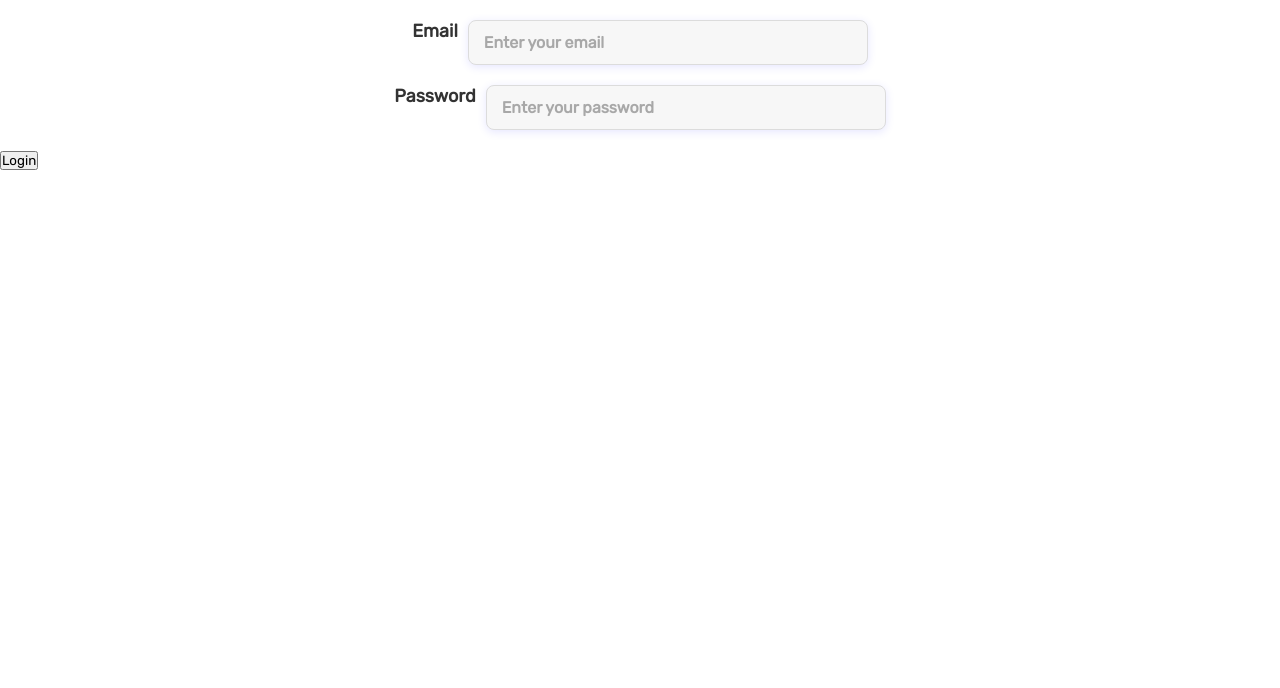
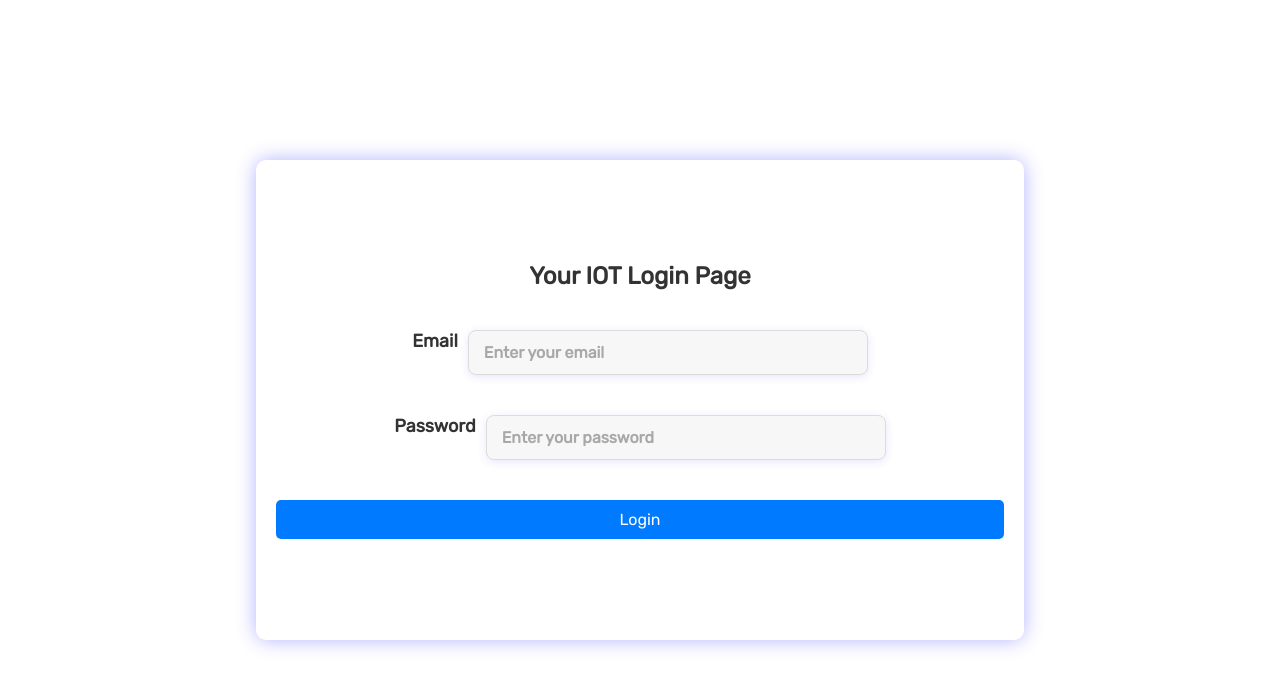
Before and after one commit to Team-Songa-Songa/IOT-Frontend, a React (Create React App) app: page /login in a window 1280 px wide. Shown: the top 688 px of the page. Built offline with nearby package versions, Linux system fonts and the light colour scheme; a web font is replaced by a local one.

Commit message:
working on the login page - authentication pages completed(styling)

```diff
--- a/src/components/Authentication/Login/login.jsx
+++ b/src/components/Authentication/Login/login.jsx
@@ -1,6 +1,6 @@
 import React, { useState } from "react";
 import InputField from "../../Reusable_Components/inputField";
-
+import { Link } from "react-router-dom";
 const Login = () => {
   const [formData, setFormData] = useState({
     email: "",
@@ -13,10 +13,13 @@ const Login = () => {
 
   const handleSubmit = (e) => {
     e.preventDefault();
-    // Handle login logic
+    // Handle registration logic
   };
 
   return (
+    <section className="registration-form">
+      <div className="registration-form-inner">
+        <h1>Your IOT Login Page</h1>
         <form onSubmit={handleSubmit}>
           <InputField
             label="Email"
@@ -36,8 +39,14 @@ const Login = () => {
             placeholder="Enter your password"
             required
           />
+          <div className="reg-button">
+            <Link to="/dashboard">
               <button type="submit">Login</button>
+            </Link>
+          </div>
         </form>
+      </div>
+    </section>
   );
 };
 
--- a/src/components/Authentication/Register/register.jsx
+++ b/src/components/Authentication/Register/register.jsx
@@ -1,6 +1,7 @@
 import React, { useState } from "react";
 import InputField from "../../Reusable_Components/inputField";
 import "./register.css";
+import { Link } from "react-router-dom";
 const Register = () => {
   const [formData, setFormData] = useState({
     name: "",
@@ -50,7 +51,9 @@ const Register = () => {
             required
           />
           <div className="reg-button">
-            <button type="submit">Register</button>
+            <Link to="/login">
+              <button type="submit">Register</button>
+            </Link>
           </div>
         </form>
       </div>
```
Lines whose indentation alone changed are shown as unchanged.
